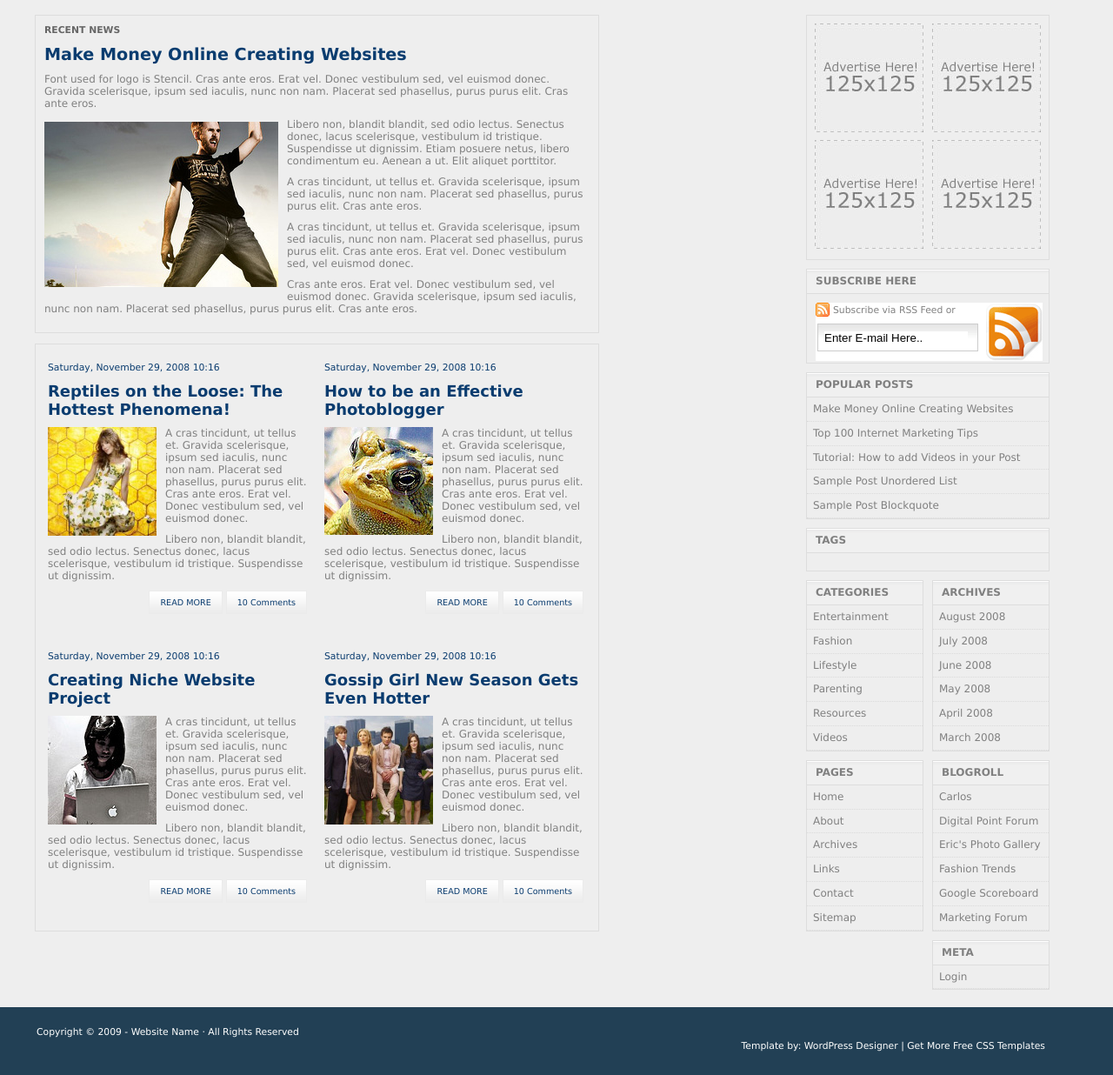
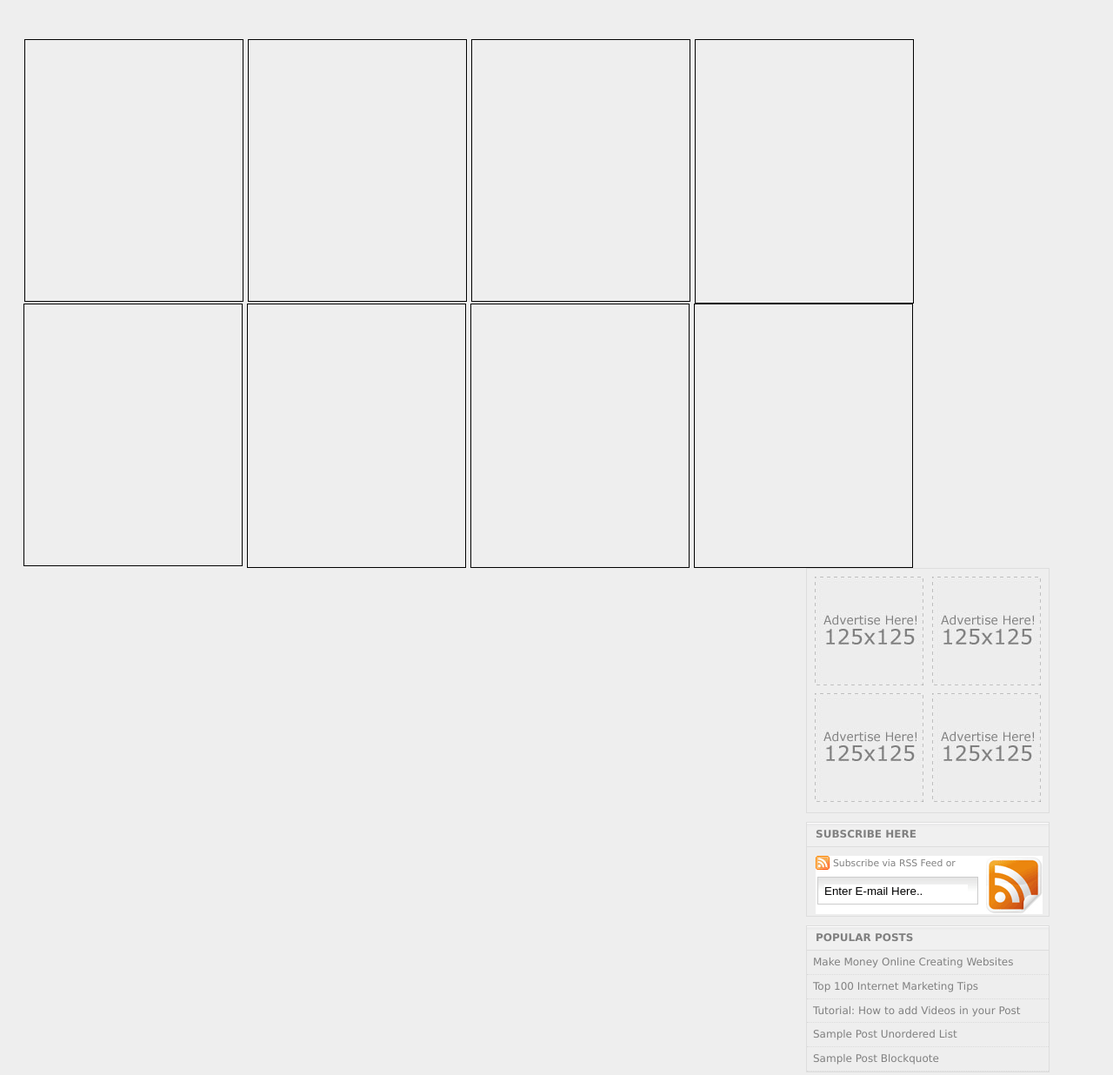
Before and after one commit to Harshpatel44/news_website, a plain HTML site: page index.html in a window 1280 px wide. Shown: the part 540-1776 px from the top of the page at 87% size. Drawn offline with Linux system fonts and the light colour scheme.

Commit message:
box created

```diff
--- a/index.html
+++ b/index.html
@@ -44,65 +44,92 @@
       This is where all the links will reside</div>
       </div>
 
-      <div id="content">
-      <!-- begin recent post -->
+    <div id="blocks" style="padding-top: 450px;">
+      <div id="Politics" style="border: solid black 1px; width:250px;height:300px;float: left;margin-left: 6px">
 
-      <div class="recent post">
-        <h2 class="title">Recent News</h2>
-        <h2><a href="#">Make Money Online Creating Websites</a></h2>
-        <p>Font used for logo is Stencil. Cras ante eros. Erat vel. Donec vestibulum sed, vel euismod donec. Gravida scelerisque, ipsum sed iaculis, nunc non nam. Placerat sed phasellus, purus purus elit. Cras ante eros.</p>
-        <img src="images/_thumb1.jpg" alt="" class="alignleft" />
-        <p>Libero non, blandit blandit, sed odio lectus. Senectus donec, lacus scelerisque, vestibulum id tristique. Suspendisse ut dignissim. Etiam posuere netus, libero condimentum eu. Aenean a ut. Elit aliquet porttitor.</p>
-        <p>A cras tincidunt, ut tellus et. Gravida scelerisque, ipsum sed iaculis, nunc non nam. Placerat sed phasellus, purus purus elit. Cras ante eros.</p>
-        <p>A cras tincidunt, ut tellus et. Gravida scelerisque, ipsum sed iaculis, nunc non nam. Placerat sed phasellus, purus purus elit. Cras ante eros. Erat vel. Donec vestibulum sed, vel euismod donec.</p>
-        <p>Cras ante eros. Erat vel. Donec vestibulum sed, vel euismod donec. Gravida scelerisque, ipsum sed iaculis, nunc non nam. Placerat sed phasellus, purus purus elit. Cras ante eros.</p>
       </div>
-      <!-- end recent post -->
-      <div class="posts">
-        <!-- begin post -->
-        <div class="post">
-          <p class="date">Saturday, November 29, 2008 10:16</p>
-          <h2><a href="#">Reptiles on the Loose: The Hottest Phenomena!</a></h2>
-          <a href="#"><img src="images/_thumb2.jpg" alt="" class="thumbnail" /></a>
-          <p>A cras tincidunt, ut tellus et. Gravida scelerisque, ipsum sed iaculis, nunc non nam. Placerat sed phasellus, purus purus elit. Cras ante eros. Erat vel. Donec vestibulum sed, vel euismod donec.</p>
-          <p>Libero non, blandit blandit, sed odio lectus. Senectus donec, lacus scelerisque, vestibulum id tristique. Suspendisse ut dignissim.</p>
-          <div class="details"> <a href="#">READ MORE</a> <a href="#">10 Comments</a> </div>
-        </div>
-        <!-- end post -->
-        <!-- begin post -->
-        <div class="post">
-          <p class="date">Saturday, November 29, 2008 10:16</p>
-          <h2><a href="#">How to be an Effective Photoblogger</a></h2>
-          <a href="#"><img src="images/_thumb3.jpg" alt="" class="thumbnail" /></a>
-          <p>A cras tincidunt, ut tellus et. Gravida scelerisque, ipsum sed iaculis, nunc non nam. Placerat sed phasellus, purus purus elit. Cras ante eros. Erat vel. Donec vestibulum sed, vel euismod donec.</p>
-          <p>Libero non, blandit blandit, sed odio lectus. Senectus donec, lacus scelerisque, vestibulum id tristique. Suspendisse ut dignissim.</p>
-          <div class="details"> <a href="#">READ MORE</a> <a href="#">10 Comments</a> </div>
-        </div>
-        <!-- end post -->
-        <!-- begin post -->
-        <div class="post">
-          <p class="date">Saturday, November 29, 2008 10:16</p>
-          <h2><a href="#">Creating Niche Website Project</a></h2>
-          <a href="#"><img src="images/_thumb4.jpg" alt="" class="thumbnail" /></a>
-          <p>A cras tincidunt, ut tellus et. Gravida scelerisque, ipsum sed iaculis, nunc non nam. Placerat sed phasellus, purus purus elit. Cras ante eros. Erat vel. Donec vestibulum sed, vel euismod donec.</p>
-          <p>Libero non, blandit blandit, sed odio lectus. Senectus donec, lacus scelerisque, vestibulum id tristique. Suspendisse ut dignissim.</p>
-          <div class="details"> <a href="#">READ MORE</a> <a href="#">10 Comments</a> </div>
-        </div>
-        <!-- end post -->
-        <!-- begin post -->
-        <div class="post">
-          <p class="date">Saturday, November 29, 2008 10:16</p>
-          <h2><a href="#">Gossip Girl New Season Gets Even Hotter</a></h2>
-          <a href="#"><img src="images/_thumb5.jpg" alt="" class="thumbnail" /></a>
-          <p>A cras tincidunt, ut tellus et. Gravida scelerisque, ipsum sed iaculis, nunc non nam. Placerat sed phasellus, purus purus elit. Cras ante eros. Erat vel. Donec vestibulum sed, vel euismod donec.</p>
-          <p>Libero non, blandit blandit, sed odio lectus. Senectus donec, lacus scelerisque, vestibulum id tristique. Suspendisse ut dignissim.</p>
-          <div class="details"> <a href="#">READ MORE</a> <a href="#">10 Comments</a> </div>
-        </div>
-        <!-- end post -->
-        <div class="break"></div>
+      <div id="Finance" style="border: solid black 1px;width:250px;height:300px;float: left;margin-left: 5px">
+
+      </div>
+            <div id="Sports" style="border: solid black 1px;width:250px;height:300px;float: left;margin-left: 5px;">
+
+      </div>
+      <div id="Buisness" style="border: solid black 1px;width:250px;height:300px;float: left;margin-left: 5px;padding-bottom: 2px;">
+
+      </div>
+            <div id="Entertainement" style="border: solid black 1px;width:250px;height:300px;float: left;margin-left: 5px;">
+
+      </div>
+      <div id="International" style="border: solid black 1px;width:250px;height:300px;float: left;margin-left: 5px;padding-bottom: 2px;">
+
+      </div>
+      <div id="abc" style="border: solid black 1px;width:250px;height:300px;float: left;margin-left: 5px;padding-bottom: 2px;">
+
+      </div>
+      <div id="def" style="border: solid black 1px;width:250px;height:300px;float: left;margin-left: 5px;padding-top: 2px;">
+
       </div>
     </div>
-    <!-- END content -->
+
+      <!--<div id="content">-->
+      <!--&lt;!&ndash; begin recent post &ndash;&gt;-->
+        <!-- -->
+      <!--<div class="recent post">-->
+        <!--<h2 class="title">Recent News</h2>-->
+        <!--<h2><a href="#">Make Money Online Creating Websites</a></h2>-->
+        <!--<p>Font used for logo is Stencil. Cras ante eros. Erat vel. Donec vestibulum sed, vel euismod donec. Gravida scelerisque, ipsum sed iaculis, nunc non nam. Placerat sed phasellus, purus purus elit. Cras ante eros.</p>-->
+        <!--<img src="images/_thumb1.jpg" alt="" class="alignleft" />-->
+        <!--<p>Libero non, blandit blandit, sed odio lectus. Senectus donec, lacus scelerisque, vestibulum id tristique. Suspendisse ut dignissim. Etiam posuere netus, libero condimentum eu. Aenean a ut. Elit aliquet porttitor.</p>-->
+        <!--<p>A cras tincidunt, ut tellus et. Gravida scelerisque, ipsum sed iaculis, nunc non nam. Placerat sed phasellus, purus purus elit. Cras ante eros.</p>-->
+        <!--<p>A cras tincidunt, ut tellus et. Gravida scelerisque, ipsum sed iaculis, nunc non nam. Placerat sed phasellus, purus purus elit. Cras ante eros. Erat vel. Donec vestibulum sed, vel euismod donec.</p>-->
+        <!--<p>Cras ante eros. Erat vel. Donec vestibulum sed, vel euismod donec. Gravida scelerisque, ipsum sed iaculis, nunc non nam. Placerat sed phasellus, purus purus elit. Cras ante eros.</p>-->
+      <!--</div>-->
+      <!--&lt;!&ndash; end recent post &ndash;&gt;-->
+      <!--<div class="posts">-->
+        <!--&lt;!&ndash; begin post &ndash;&gt;-->
+        <!--<div class="post">-->
+          <!--<p class="date">Saturday, November 29, 2008 10:16</p>-->
+          <!--<h2><a href="#">Reptiles on the Loose: The Hottest Phenomena!</a></h2>-->
+          <!--<a href="#"><img src="images/_thumb2.jpg" alt="" class="thumbnail" /></a>-->
+          <!--<p>A cras tincidunt, ut tellus et. Gravida scelerisque, ipsum sed iaculis, nunc non nam. Placerat sed phasellus, purus purus elit. Cras ante eros. Erat vel. Donec vestibulum sed, vel euismod donec.</p>-->
+          <!--<p>Libero non, blandit blandit, sed odio lectus. Senectus donec, lacus scelerisque, vestibulum id tristique. Suspendisse ut dignissim.</p>-->
+          <!--<div class="details"> <a href="#">READ MORE</a> <a href="#">10 Comments</a> </div>-->
+        <!--</div>-->
+        <!--&lt;!&ndash; end post &ndash;&gt;-->
+        <!--&lt;!&ndash; begin post &ndash;&gt;-->
+        <!--<div class="post">-->
+          <!--<p class="date">Saturday, November 29, 2008 10:16</p>-->
+          <!--<h2><a href="#">How to be an Effective Photoblogger</a></h2>-->
+          <!--<a href="#"><img src="images/_thumb3.jpg" alt="" class="thumbnail" /></a>-->
+          <!--<p>A cras tincidunt, ut tellus et. Gravida scelerisque, ipsum sed iaculis, nunc non nam. Placerat sed phasellus, purus purus elit. Cras ante eros. Erat vel. Donec vestibulum sed, vel euismod donec.</p>-->
+          <!--<p>Libero non, blandit blandit, sed odio lectus. Senectus donec, lacus scelerisque, vestibulum id tristique. Suspendisse ut dignissim.</p>-->
+          <!--<div class="details"> <a href="#">READ MORE</a> <a href="#">10 Comments</a> </div>-->
+        <!--</div>-->
+        <!--&lt;!&ndash; end post &ndash;&gt;-->
+        <!--&lt;!&ndash; begin post &ndash;&gt;-->
+        <!--<div class="post">-->
+          <!--<p class="date">Saturday, November 29, 2008 10:16</p>-->
+          <!--<h2><a href="#">Creating Niche Website Project</a></h2>-->
+          <!--<a href="#"><img src="images/_thumb4.jpg" alt="" class="thumbnail" /></a>-->
+          <!--<p>A cras tincidunt, ut tellus et. Gravida scelerisque, ipsum sed iaculis, nunc non nam. Placerat sed phasellus, purus purus elit. Cras ante eros. Erat vel. Donec vestibulum sed, vel euismod donec.</p>-->
+          <!--<p>Libero non, blandit blandit, sed odio lectus. Senectus donec, lacus scelerisque, vestibulum id tristique. Suspendisse ut dignissim.</p>-->
+          <!--<div class="details"> <a href="#">READ MORE</a> <a href="#">10 Comments</a> </div>-->
+        <!--</div>-->
+        <!--&lt;!&ndash; end post &ndash;&gt;-->
+        <!--&lt;!&ndash; begin post &ndash;&gt;-->
+        <!--<div class="post">-->
+          <!--<p class="date">Saturday, November 29, 2008 10:16</p>-->
+          <!--<h2><a href="#">Gossip Girl New Season Gets Even Hotter</a></h2>-->
+          <!--<a href="#"><img src="images/_thumb5.jpg" alt="" class="thumbnail" /></a>-->
+          <!--<p>A cras tincidunt, ut tellus et. Gravida scelerisque, ipsum sed iaculis, nunc non nam. Placerat sed phasellus, purus purus elit. Cras ante eros. Erat vel. Donec vestibulum sed, vel euismod donec.</p>-->
+          <!--<p>Libero non, blandit blandit, sed odio lectus. Senectus donec, lacus scelerisque, vestibulum id tristique. Suspendisse ut dignissim.</p>-->
+          <!--<div class="details"> <a href="#">READ MORE</a> <a href="#">10 Comments</a> </div>-->
+        <!--</div>-->
+        <!--&lt;!&ndash; end post &ndash;&gt;-->
+        <!--<div class="break"></div>-->
+      <!--</div>-->
+    <!--</div>-->
+    <!--&lt;!&ndash; END content &ndash;&gt;-->
     <!-- BEGIN sidebar -->
     <div id="sidebar">
       <!-- begin Advertisement -->
```
